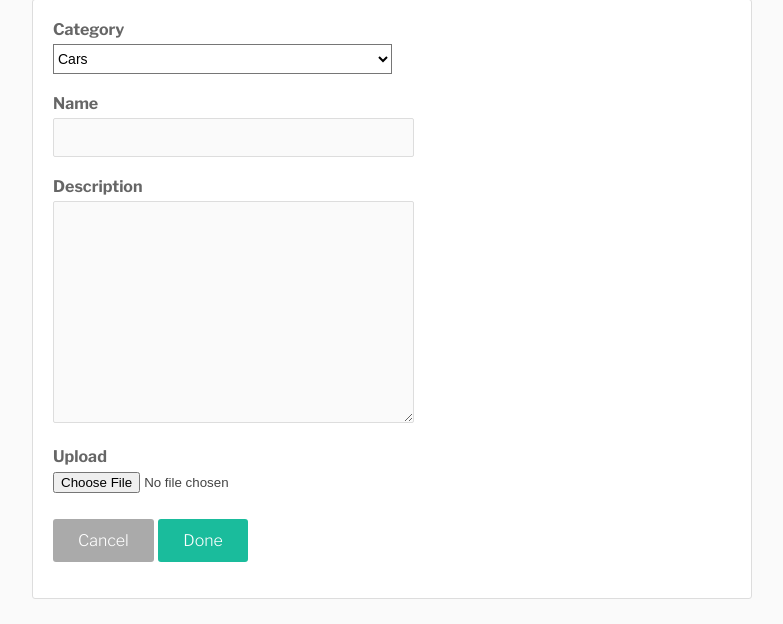
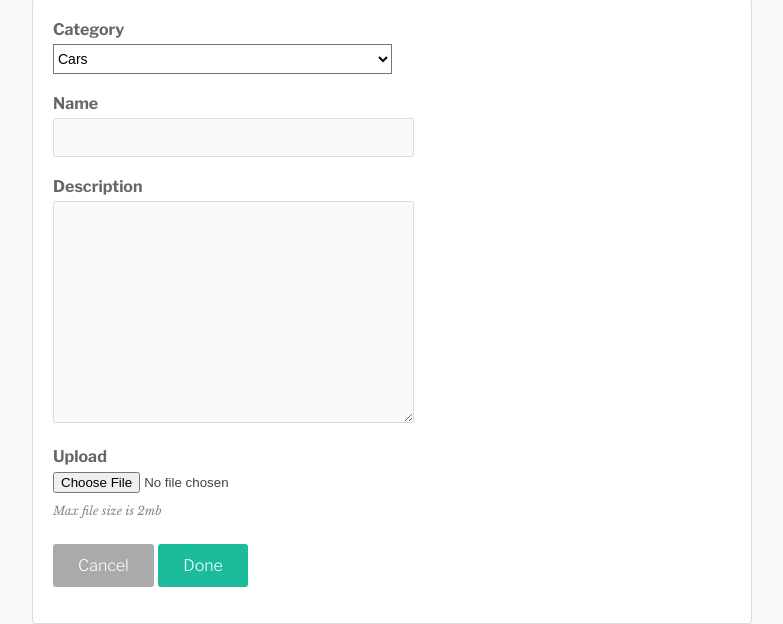
Before and after one commit to felipeskroski-zz/minilog, a Flask app: page /item/new in a window 1280 px wide. Shown: the part 192-816 px from the top of the page, without its empty margins (248-1031 px from the left). Before the commit the page ends 791 px from the top, so only its background shows below. Run offline with Flask 2, Linux system fonts and the light colour scheme; a user stored in the database is signed in; data comes from the database, SQL or seed files in the repository; both versions use the stored data as it was after the commit; some libraries are stand-ins or nearby versions.

Commit message:
add max file size

```diff
--- a/minilog/config.py
+++ b/minilog/config.py
@@ -9,6 +9,7 @@ app.config.update(dict(
     SQLALCHEMY_TRACK_MODIFICATIONS = False,
     SECRET_KEY='A0Zr98j/3yX R~XHH!jmN]LWX/,?RT',
     UPLOAD_FOLDER = os.path.join(app.root_path, 'static/uploads'),
+    MAX_CONTENT_LENGTH = 2 * 1024 * 1024
 ))
 
 # set the secret key.  keep this really secret:
--- a/minilog/static/style.css
+++ b/minilog/static/style.css
@@ -38,6 +38,13 @@ h1 a{
 a{
   color:#1ABC9C;
   text-decoration: none;
+}
+
+em{
+  color: #888;
+  margin-top: 10px;
+  font-size: 12px;
+  display: block;
 }
 
 a:hover{
--- a/minilog/templates/item_new.html
+++ b/minilog/templates/item_new.html
@@ -10,6 +10,7 @@
       {{ render_field(form.name) }}
       {{ render_field(form.body) }}
       {{ render_field(form.upload) }}
+      <em class="small"> Max file size is 2mb</em>
       {{ form.author_id }}
 
       <p>
```
Also changed, not shown: minilog/minilog.db, 1 other file.
